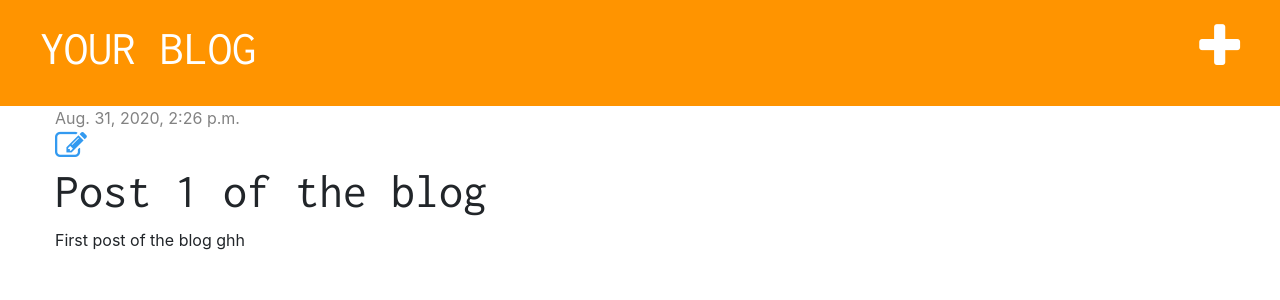
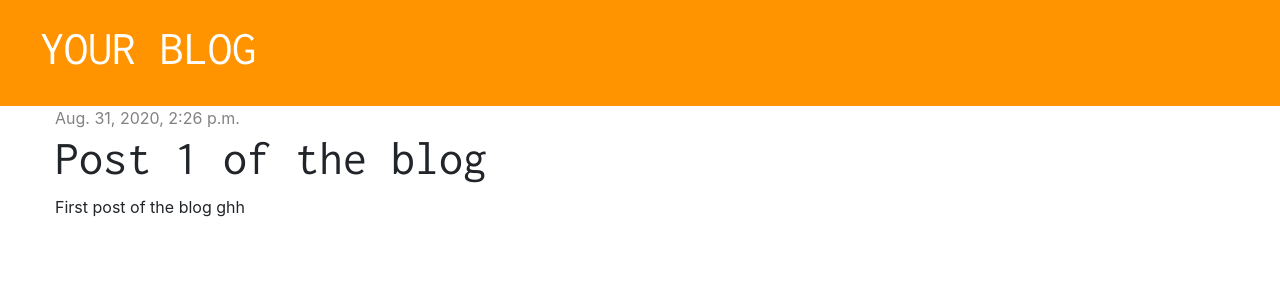
Before and after one commit to elisaZeneli/myblog, a Django app: page /post/1/ in a window 1280 px wide. Shown: the top 300 px of the page. Run offline with Django 3.2, Linux system fonts and the light colour scheme; data comes from the database, SQL or seed files in the repository; both versions use the stored data as it was after the commit; some libraries are stand-ins or nearby versions.

Commit message:
Add basic authentication and icon to make new post

```diff
--- a/blog/templates/blog/base.html
+++ b/blog/templates/blog/base.html
@@ -11,7 +11,9 @@
 </head>
 <body>
     <div class="page-header">
-        <a href="/" class="top-menu" style="float:right;margin-right:20px;font-size:26px;color:#ffffff;"><i class="fa fa-plus fa-2x" style="color:white"></i></a>
+        {% if user.is_authenticated %}
+            <a href="{% url "post_new" %}" class="top-menu" style="float:right;margin-right:20px;font-size:26px;color:#ffffff;"><i class="fa fa-plus fa-2x" style="color:white"></i></a>
+        {% endif %}
         <h1><a href="{% url "post_list" %}">YOUR BLOG</a></h1>
     </div>
 
--- a/blog/templates/blog/post_detail.html
+++ b/blog/templates/blog/post_detail.html
@@ -6,7 +6,11 @@
             {{ post.published_date }}
         </div>
         {% endif %}
-        <a href="{% url 'post_edit' pk=post.pk %}"><i class="fa fa-edit fa-2x" style="color:#339af0"></i></a>
+
+        {% if user.is_authenticated %}
+            <a href="{% url 'post_edit' pk=post.pk %}"><i class="fa fa-edit fa-2x" style="color:#339af0"></i></a>
+        {% endif %}
+
         <h1>{{ post.title }}</h1>
         <p>{{ post.text|linebreaksbr }}</p>
     </div>
```
Also changed, not shown: db.sqlite3.
